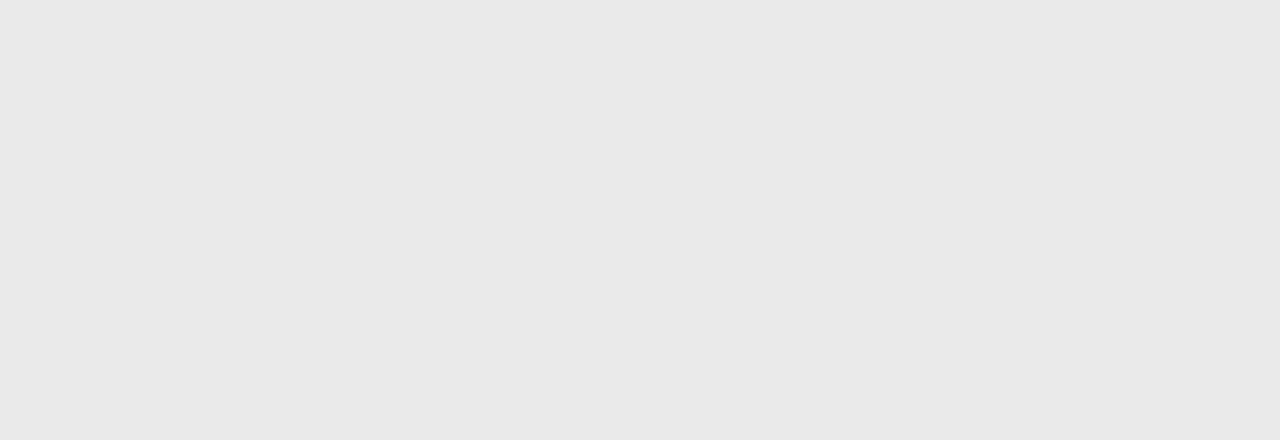
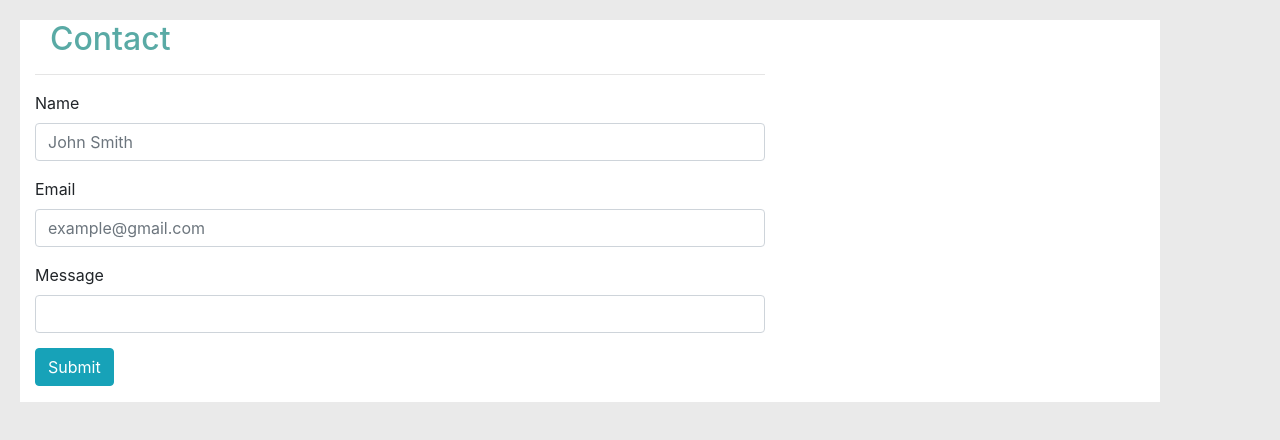
Before and after one commit to AndrewKepson/responsive-portfolio, a plain HTML site: page contact.html in a window 1280 px wide. Drawn offline with nearby package versions, Linux system fonts and the light colour scheme.

Commit message:
Added frame for input form.

```diff
--- a/Assets/styles.css
+++ b/Assets/styles.css
@@ -18,6 +18,11 @@
 
 h2 {
     color: #59AAA5;
+    padding-left: 15px;
+}
+
+hr {
+    padding-left: 15px;
 }
 
 #your-name {
@@ -49,6 +54,14 @@ body {
 
 .img-row {
     display: flex;
-    padding: 15px;
-    margin: 15px;
+    padding-top: 15px;
+    padding-right: 15px;
+    padding-bottom: 15px;
+    margin-top: 15px;
+    margin-right: 15px;
+    margin-bottom: 15px;
 }
+
+#submitButton {
+    margin-top: 15px;
+}
--- a/contact.html
+++ b/contact.html
@@ -3,14 +3,43 @@
 <head>
     <link rel="stylesheet" href="https://stackpath.bootstrapcdn.com/bootstrap/4.3.1/css/bootstrap.min.css" integrity="sha384-ggOyR0iXCbMQv3Xipma34MD+dH/1fQ784/j6cY/iJTQUOhcWr7x9JvoRxT2MZw1T" crossorigin="anonymous">
     <link rel="stylesheet" href="Assets/styles.css">
+    <script src="https://code.jquery.com/jquery-3.3.1.slim.min.js" integrity="sha384-q8i/X+965DzO0rT7abK41JStQIAqVgRVzpbzo5smXKp4YfRvH+8abtTE1Pi6jizo" crossorigin="anonymous"></script>
+    <script src="https://cdnjs.cloudflare.com/ajax/libs/popper.js/1.14.7/umd/popper.min.js" integrity="sha384-UO2eT0CpHqdSJQ6hJty5KVphtPhzWj9WO1clHTMGa3JDZwrnQq4sF86dIHNDz0W1" crossorigin="anonymous"></script>
+    <script src="https://stackpath.bootstrapcdn.com/bootstrap/4.3.1/js/bootstrap.min.js" integrity="sha384-JjSmVgyd0p3pXB1rRibZUAYoIIy6OrQ6VrjIEaFf/nJGzIxFDsf4x0xIM+B07jRM" crossorigin="anonymous"></script>
     <meta charset="UTF-8">
     <meta name="viewport" content="width=device-width, initial-scale=1.0">
     <title>Contact Me</title>
 </head>
 <body>
 
-    <script src="https://code.jquery.com/jquery-3.3.1.slim.min.js" integrity="sha384-q8i/X+965DzO0rT7abK41JStQIAqVgRVzpbzo5smXKp4YfRvH+8abtTE1Pi6jizo" crossorigin="anonymous"></script>
-    <script src="https://cdnjs.cloudflare.com/ajax/libs/popper.js/1.14.7/umd/popper.min.js" integrity="sha384-UO2eT0CpHqdSJQ6hJty5KVphtPhzWj9WO1clHTMGa3JDZwrnQq4sF86dIHNDz0W1" crossorigin="anonymous"></script>
-    <script src="https://stackpath.bootstrapcdn.com/bootstrap/4.3.1/js/bootstrap.min.js" integrity="sha384-JjSmVgyd0p3pXB1rRibZUAYoIIy6OrQ6VrjIEaFf/nJGzIxFDsf4x0xIM+B07jRM" crossorigin="anonymous"></script>
+    <div class="container">
+        <div class="row" id="outer-row">
+            <div class="col-md-8  w-50 h-50">
+                <h2>Contact</h2>
+                <hr>
+                <form action="">
+                    <div class="form-row">
+                        <div class="form-group col-md-12">
+                            <label for="inputName">Name</label>
+                            <input type="text" class="form-control" id="inputName" placeholder="John Smith">
+                        </div>
+                        <div class="form-group col-md-12">
+                            <label for="inputEmail">Email</label>
+                            <input type="text" class="form-control" id="inputEmail" placeholder="example@gmail.com">
+                        </div>
+                        <div class="form-group col-md-12">
+                            <label for="inputMessage">Message</label>
+                            <input type="text" class="form-control" id="messageText">
+                            <button type="submit" class="btn btn-info" id="submitButton">Submit</button>
+                        </div>
+                    </div>
+                </form>
+
+            </div>
+        </div>
+    </div>
+
+
+
 </body>
 </html>
```
Also changed, not shown: index.html (+1 -1 lines), portfolio.html (+6 -6 lines).
